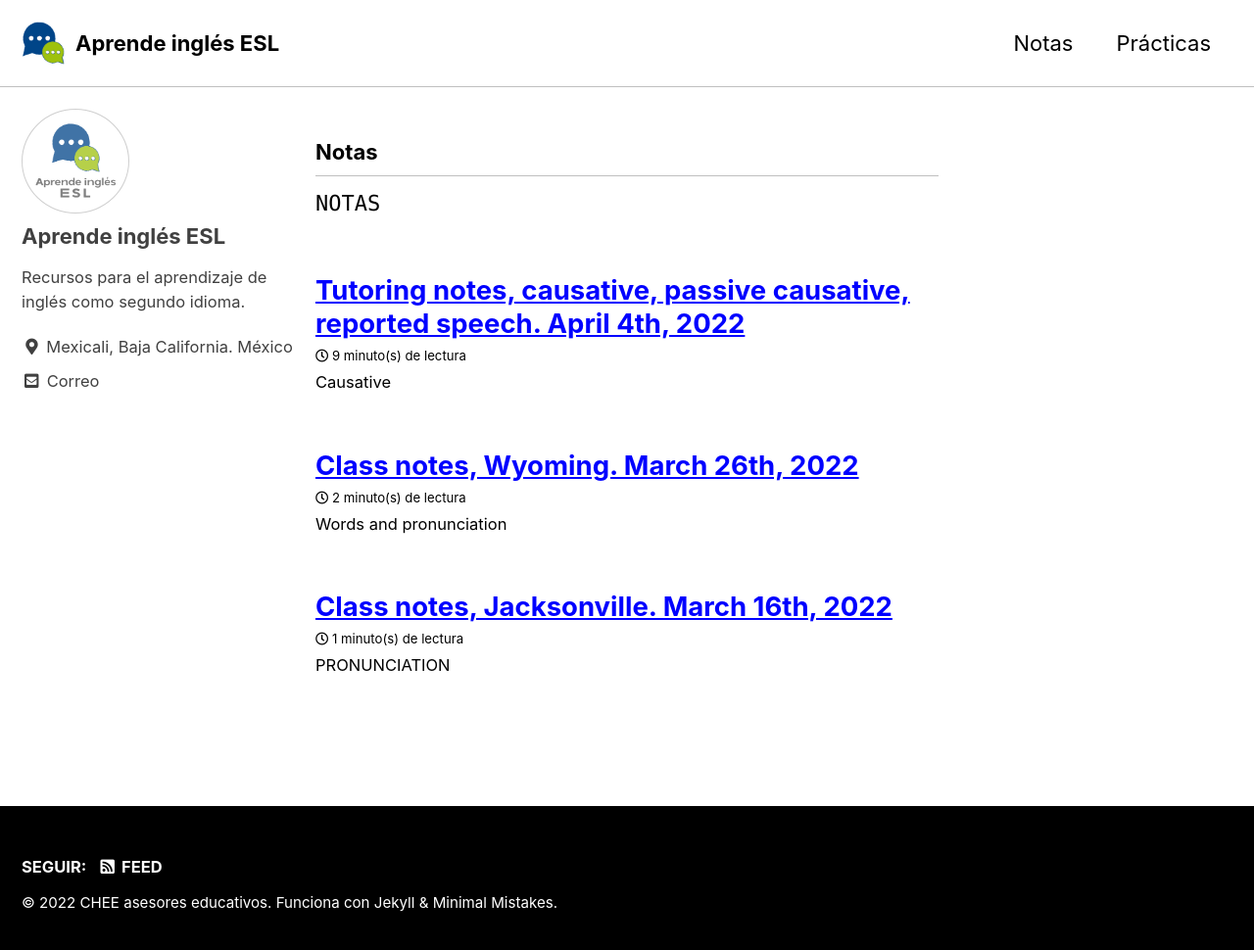
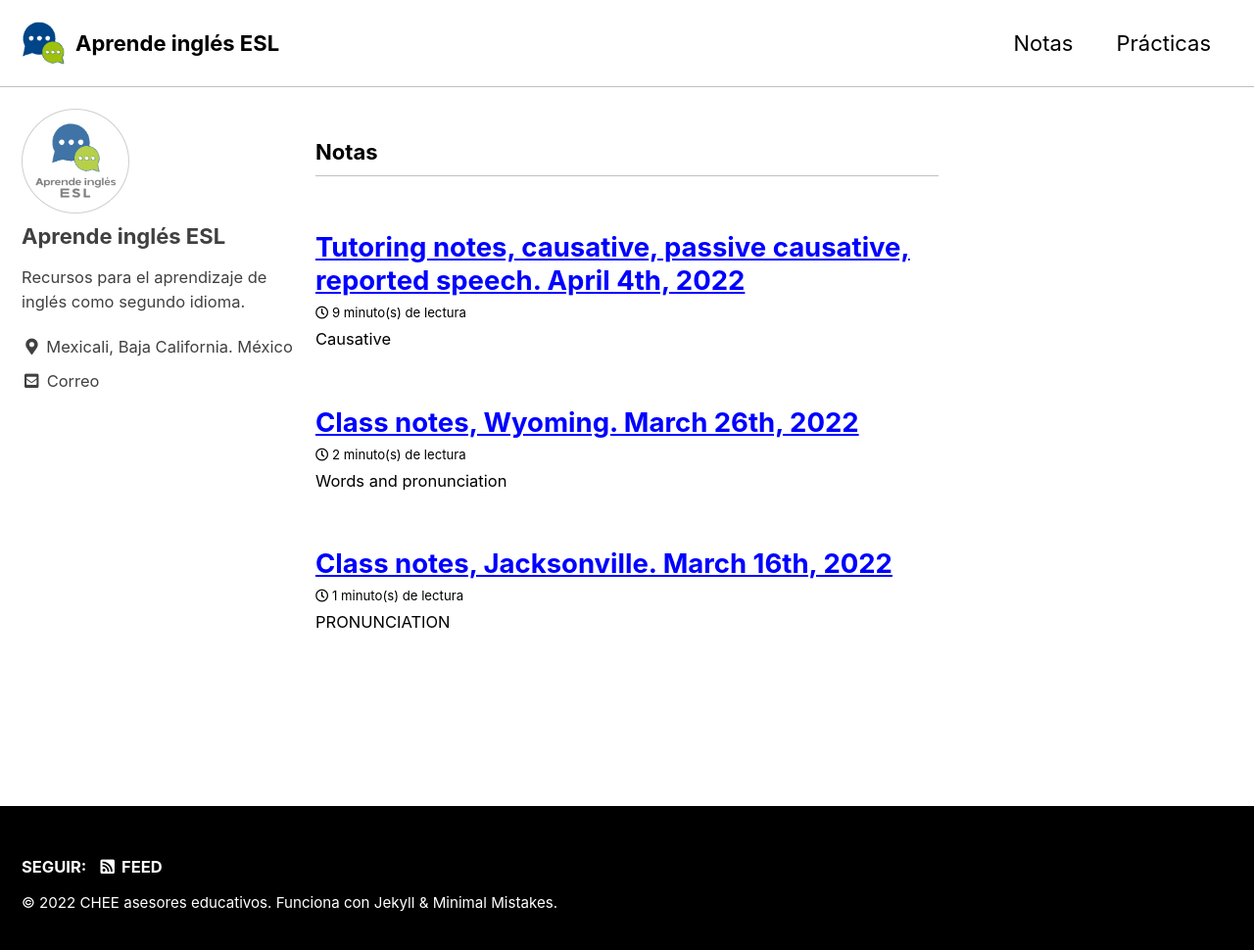
Before and after one commit to camachevaz/ESL, a Jekyll site: the page built from notas.html, in a window 1280 px wide and 978 px high. Shown: the top 970 px of the window at 98% size. Built offline with Jekyll 4.4.1, drawn with Linux system fonts in a browser that asks for light colours; cached includes are drawn as plain includes.

Commit message:
Update notas.html

```diff
--- a/notas.html
+++ b/notas.html
@@ -4,7 +4,6 @@ author_profile: true
 permalink: /notas/
 ---
 <h3 class="archive__subtitle">Notas</h3>
-<code>NOTAS</code>
 
 {% if paginator %}
   {% assign posts = paginator.posts %}
```
